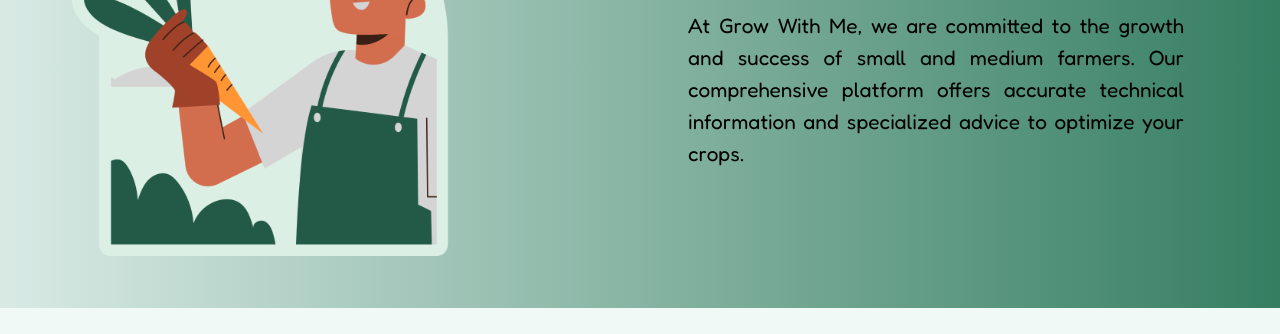
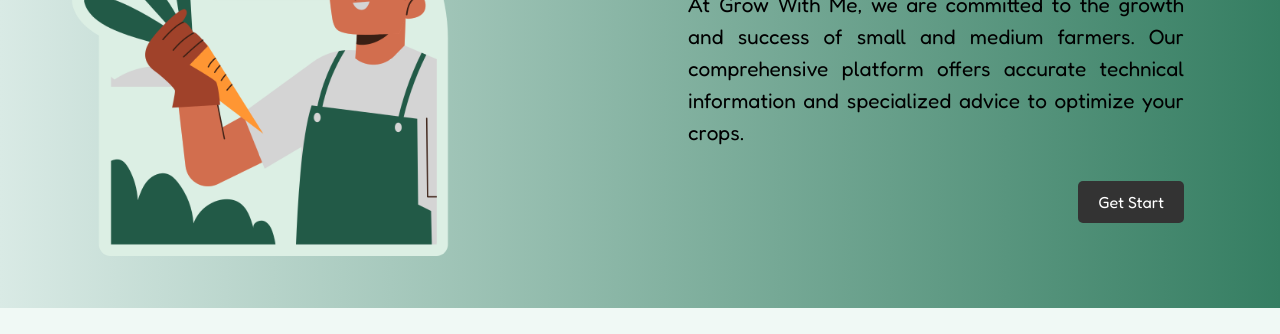
Before and after one commit to upc-2402-1ASI0572-2939-GrowWithMe/LandingPage-GrowWithMe, a plain HTML site: page index.html in a window 1280 px wide. Shown: the part 269-603 px from the top of the page. Drawn offline with Linux system fonts and the light colour scheme.

Commit message:
fead: add buttom get start

```diff
--- a/index.html
+++ b/index.html
@@ -23,10 +23,12 @@
                 <li><a href="#team">Team</a></li>
                 <li><a href="#contact">Contact</a></li>
             </ul>
+            <!--
             <ul class="nav-buttons">
                 <li><a href="https://grow-with-me.netlify.app/farmer-sign-up" target="_blank">Sign Up</a></li>
                 <li><a href="https://grow-with-me.netlify.app" target="_blank">Sign In</a></li>
             </ul>
+            -->
         </nav>
     </header>
 
@@ -44,6 +46,10 @@
                         comprehensive platform offers accurate technical information and specialized advice to optimize
                         your crops.
                     </p>
+                    <ul class="nav-buttons">
+                        <li class="nav-buttons"><a href="https://growwithme-front-end.netlify.app/" target="_blank">Get Start</a></li>
+                    </ul>
+
                 </div>
             </div>
         </section>
```
